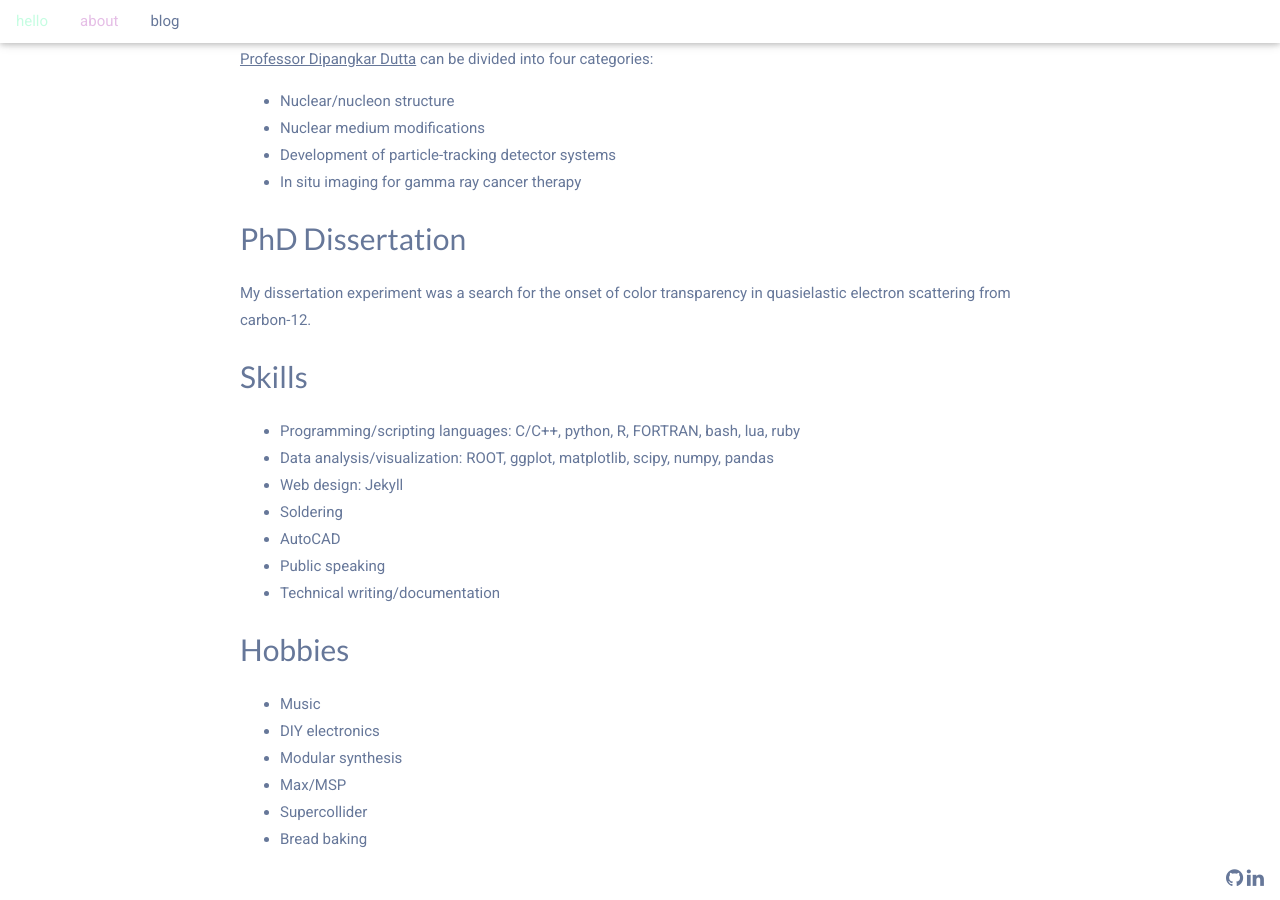
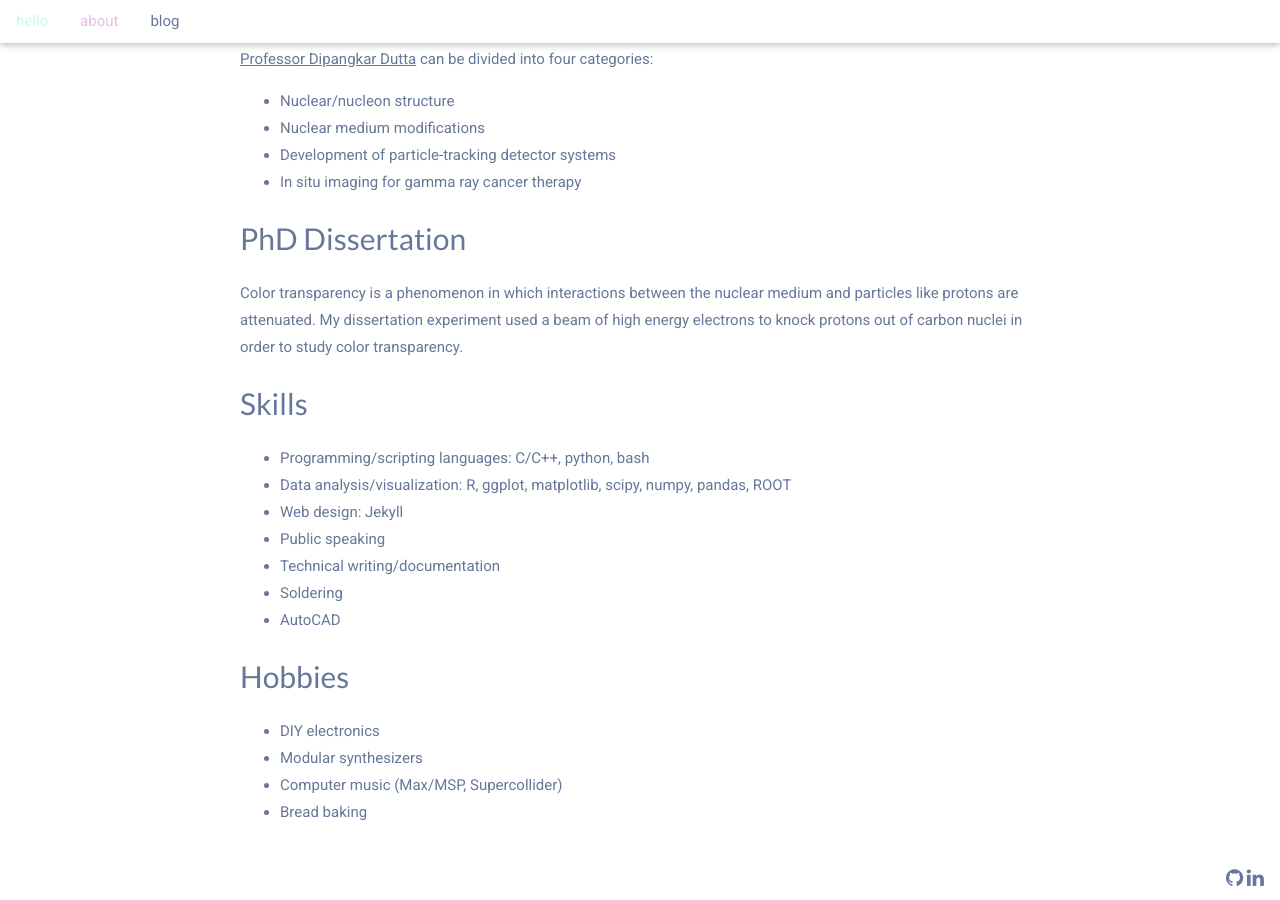
Before and after one commit to johnmatter/johnmatter.github.io, a Jekyll site: the page built from about.md, in a window 1280 px wide and 900 px high, scrolled down 643 px. Built offline with Jekyll 4.4.1, drawn with Linux system fonts in a browser that asks for light colours.

Commit message:
edit about.md

```diff
--- a/about.md
+++ b/about.md
@@ -17,21 +17,21 @@ My research under [Professor Nilanga Liyanage](http://www.phys.virginia.edu/Peop
 - In situ imaging for gamma ray cancer therapy
 
 ## PhD Dissertation
-My dissertation experiment was a search for the onset of color transparency in quasielastic electron scattering from carbon-12.
+Color transparency is a phenomenon in which interactions between the nuclear medium and particles like protons are attenuated.
+My dissertation experiment used a beam of high energy electrons to knock protons out of carbon nuclei in order to study color transparency.
+
 
 ## Skills
-- Programming/scripting languages: C/C++, python, R, FORTRAN, bash, lua, ruby
-- Data analysis/visualization: ROOT, ggplot, matplotlib, scipy, numpy, pandas
+- Programming/scripting languages: C/C++, python, bash
+- Data analysis/visualization: R, ggplot, matplotlib, scipy, numpy, pandas, ROOT
 - Web design: Jekyll
+- Public speaking
+- Technical writing/documentation
 - Soldering
 - AutoCAD
-- Public speaking
-- Technical writing/documentation
 
 ## Hobbies
-- Music
 - DIY electronics
-- Modular synthesis
-- Max/MSP
-- Supercollider
+- Modular synthesizers
+- Computer music (Max/MSP, Supercollider)
 - Bread baking
```
